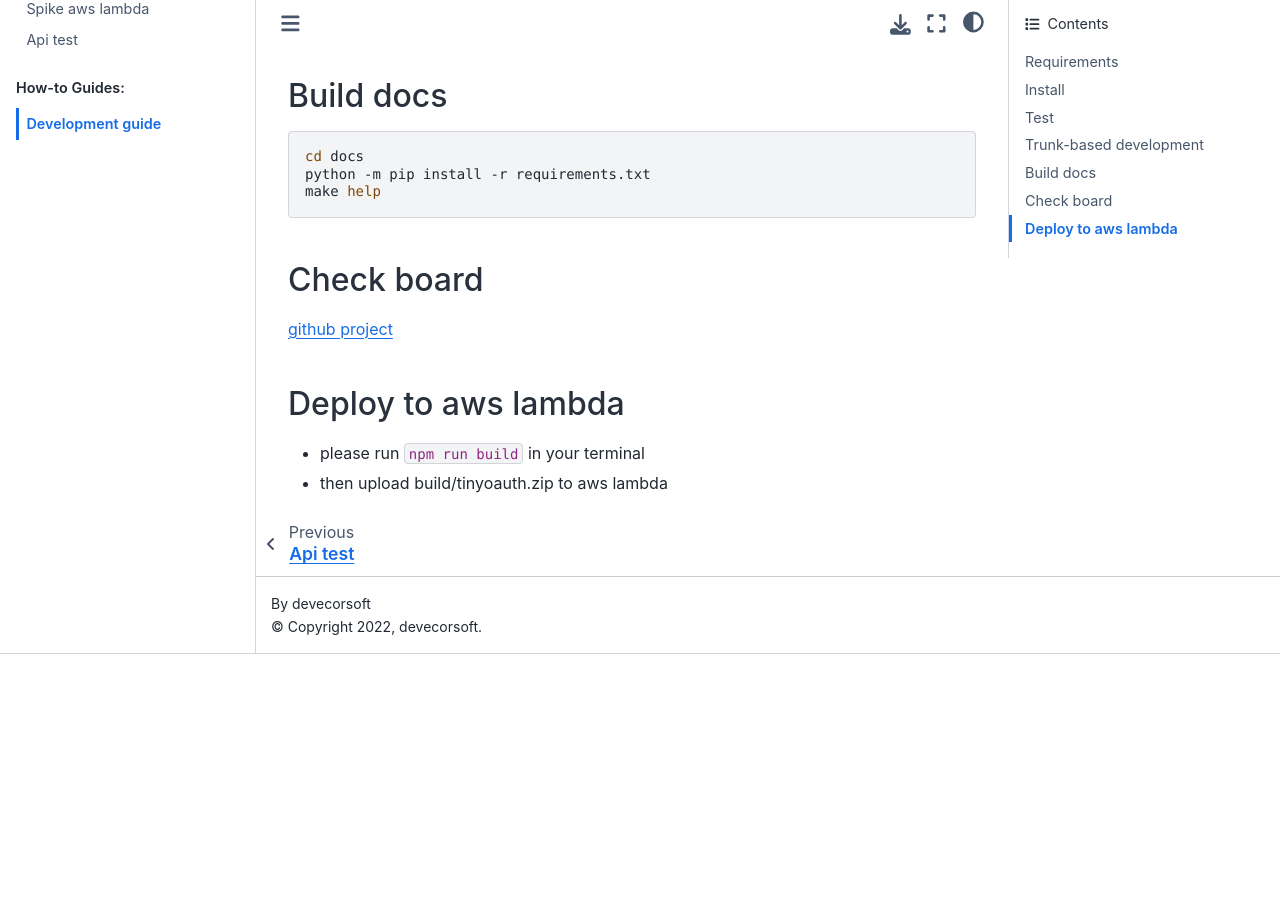
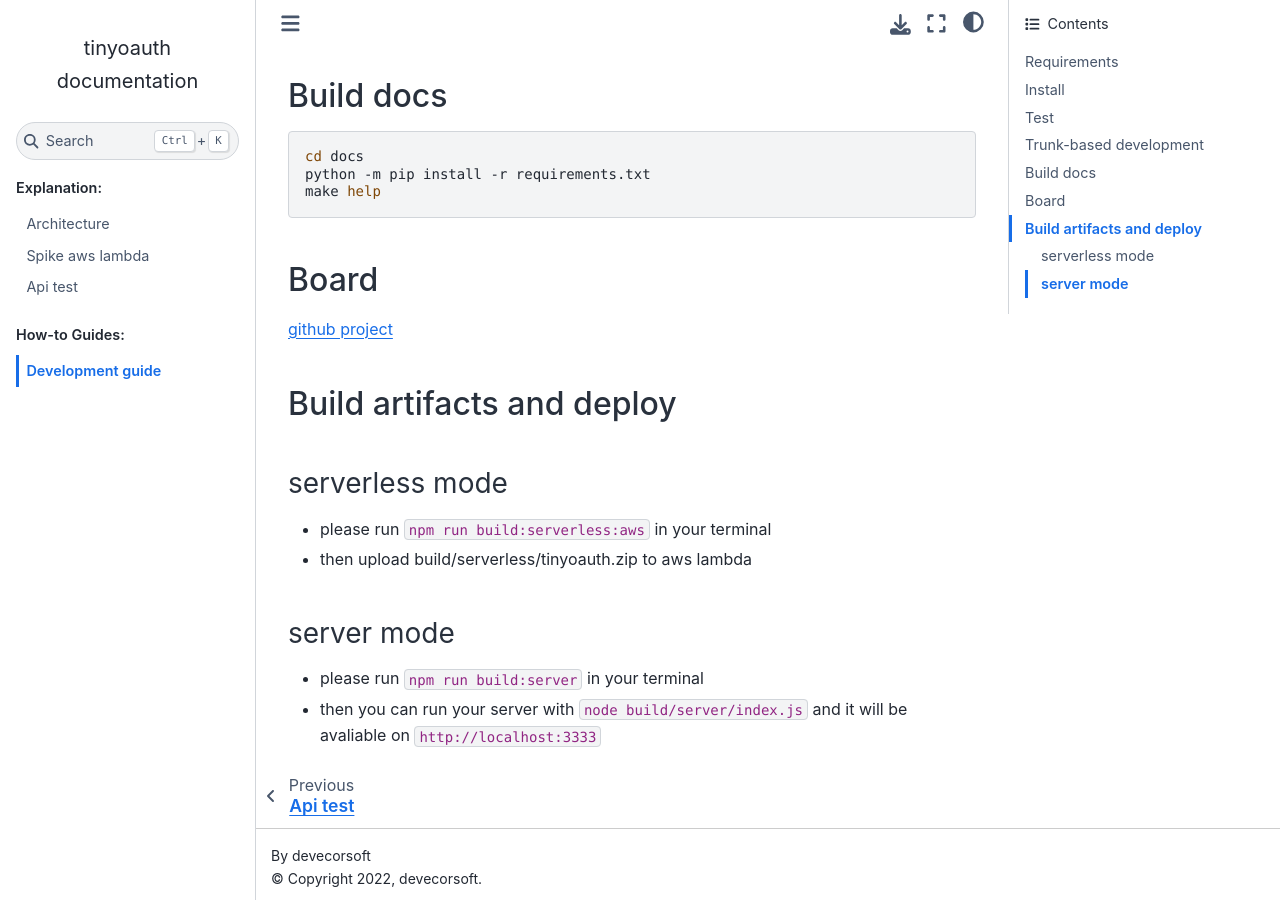
Before and after one commit to DevecorSoft/tinyoauth, a Sphinx documentation site: the page built from docs/source/how-to-guides/development-guide.md, in a window 1280 px wide and 900 px high, scrolled down 853 px. Built offline with Sphinx 7.4.7 and the Sphinx Book theme 1.1.4, drawn with Linux system fonts in a browser that asks for light colours; before the commit the page ends 1507 px from its top, so only the background shows below that.

Commit message:
update build

````diff
--- a/docs/source/how-to-guides/development-guide.md
+++ b/docs/source/how-to-guides/development-guide.md
@@ -33,11 +33,18 @@ python -m pip install -r requirements.txt
 make help
 ```
 
-## Check board
+## Board
 
 [github project](https://github.com/DevecorSoft/tinyoauth/projects/1)
 
-## Deploy to aws lambda
+## Build artifacts and deploy
 
-- please run `npm run build` in your terminal
-- then upload build/tinyoauth.zip to aws lambda
+### serverless mode
+
+- please run `npm run build:serverless:aws` in your terminal
+- then upload build/serverless/tinyoauth.zip to aws lambda
+
+### server mode
+
+- please run `npm run build:server` in your terminal
+- then you can run your server with `node build/server/index.js` and it will be avaliable on `http://localhost:3333`
````
